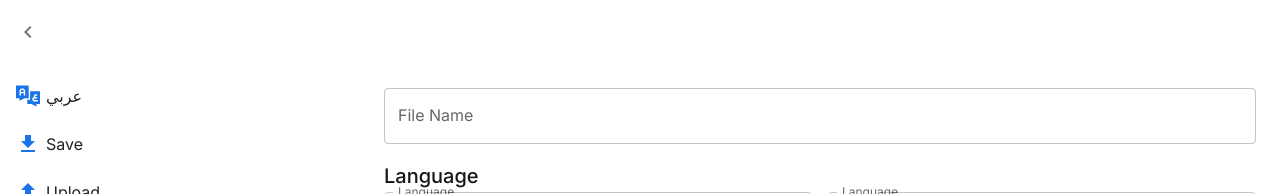
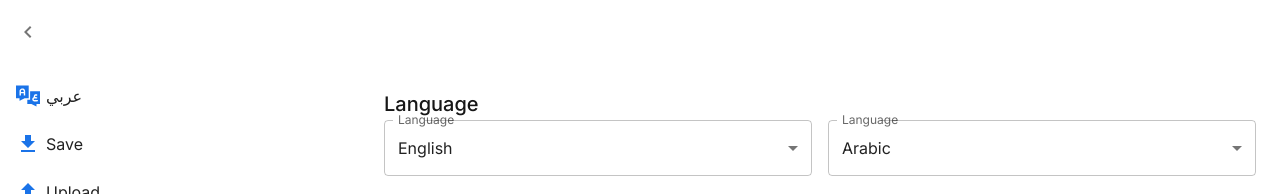
Before and after one commit to markrofail/coptish-datastore-editor, a Next.js app: page /coptish-datastore-editor/ in a window 1280 px wide. Shown: the top 194 px of the page. Built offline with nearby package versions, Linux system fonts and the light colour scheme.

Commit message:
[fix] remove  deprecated filename field from data form

```diff
--- a/src/app/page.tsx
+++ b/src/app/page.tsx
@@ -84,12 +84,7 @@ export default function Home() {
                 <input type="file" id="file-upload" style={{ display: "none" }} onChange={handleLoad} />
 
                 <Main open={drawerState.open}>
-                    <DataForm
-                        formData={formData}
-                        setFormData={setFormData}
-                        fileName={fileName}
-                        setFileName={setFileName}
-                    />
+                    <DataForm formData={formData} setFormData={setFormData} />
                 </Main>
 
                 <DownloadButtonModal
--- a/src/partials/DataForm/DataForm.tsx
+++ b/src/partials/DataForm/DataForm.tsx
@@ -1,7 +1,7 @@
 import React, { Dispatch, SetStateAction, useEffect, useState } from "react";
 import _ from "lodash";
 import { MultiLingualTextForm } from "@/components/MultiLingualTextForm";
-import { Box, TextField, ToggleButton, ToggleButtonGroup, Typography } from "@mui/material";
+import { Box, ToggleButton, ToggleButtonGroup, Typography } from "@mui/material";
 import { Prayer, Reading, Root } from "@/types";
 import { useTranslations } from "next-intl";
 import { PrayerForm } from "../PrayerForm";
@@ -17,11 +17,9 @@ const isReadingT = (formData: Root): formData is Reading => formData.hasOwnPrope
 interface DataFormProps {
     formData: Root;
     setFormData: Dispatch<SetStateAction<Root>>;
-    fileName: string;
-    setFileName: Dispatch<SetStateAction<string>>;
 }
 
-export const DataForm = ({ formData, setFormData, fileName, setFileName }: DataFormProps) => {
+export const DataForm = ({ formData, setFormData }: DataFormProps) => {
     const t = useTranslations("DataForm");
     const [formType, setFormType] = useState<FormType>("prayer");
     const [languages, setLanguages] = useState<Language[]>(["english", "arabic"]);
@@ -65,15 +63,6 @@ export const DataForm = ({ formData, setFormData, fileName, setFileName }: DataF
 
     return (
         <Box sx={{ display: "flex", flexDirection: "column", gap: 2 }}>
-            {/* Filename input */}
-            <TextField
-                label={t("fileName-field-label")}
-                value={fileName}
-                dir="ltr"
-                onChange={(e) => setFileName(e.target.value)}
-                fullWidth
-            />
-
             {/* Language input */}
             <Box>
                 <Typography variant="h6">{t("language-field-label")}</Typography>
```
